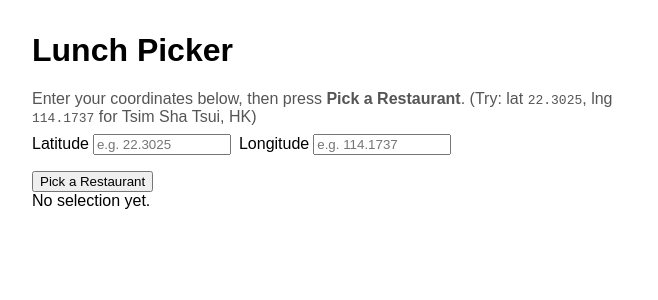
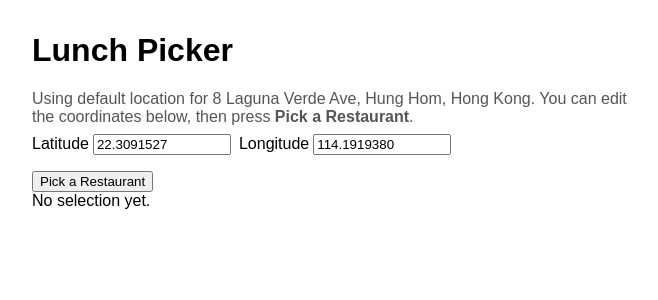
Before and after one commit to clpkc/test107, a React (Vite) app in the folder frontend/: page / in a window 1280 px wide. Shown: the top 300 px of the page, without its empty margins (308-966 px from the left). Built offline with nearby package versions, Linux system fonts and the light colour scheme.

Commit message:
commit all changes with message "feat: switch to Overpass API for restaurant data"

```diff
--- a/frontend/src/pages/HomePage.tsx
+++ b/frontend/src/pages/HomePage.tsx
@@ -3,9 +3,12 @@ import { PickButton } from "../components/PickButton";
 import { ResultCard } from "../components/ResultCard";
 import { pickRestaurant, type PickResult } from "../services/pickApiClient";
 
+const DEFAULT_LAT = "22.3091527";
+const DEFAULT_LNG = "114.1919380";
+
 export function HomePage(): JSX.Element {
-  const [lat, setLat] = useState("");
-  const [lng, setLng] = useState("");
+  const [lat, setLat] = useState(DEFAULT_LAT);
+  const [lng, setLng] = useState(DEFAULT_LNG);
   const [result, setResult] = useState<PickResult | null>(null);
   const [error, setError] = useState<string>("");
   const [retryable, setRetryable] = useState(false);
@@ -51,8 +54,8 @@ export function HomePage(): JSX.Element {
       <h1>Lunch Picker</h1>
 
       <p style={{ color: "#555", marginBottom: "0.5rem" }}>
-        Enter your coordinates below, then press <strong>Pick a Restaurant</strong>.
-        (Try: lat <code>22.3025</code>, lng <code>114.1737</code> for Tsim Sha Tsui, HK)
+        Using default location for 8 Laguna Verde Ave, Hung Hom, Hong Kong.
+        You can edit the coordinates below, then press <strong>Pick a Restaurant</strong>.
       </p>
 
       <div style={{ marginBottom: "1rem", display: "flex", alignItems: "center", gap: "0.5rem", flexWrap: "wrap" }}>
```
Also changed, not shown: 1 other file (tests, documents, lock files or other folders).
